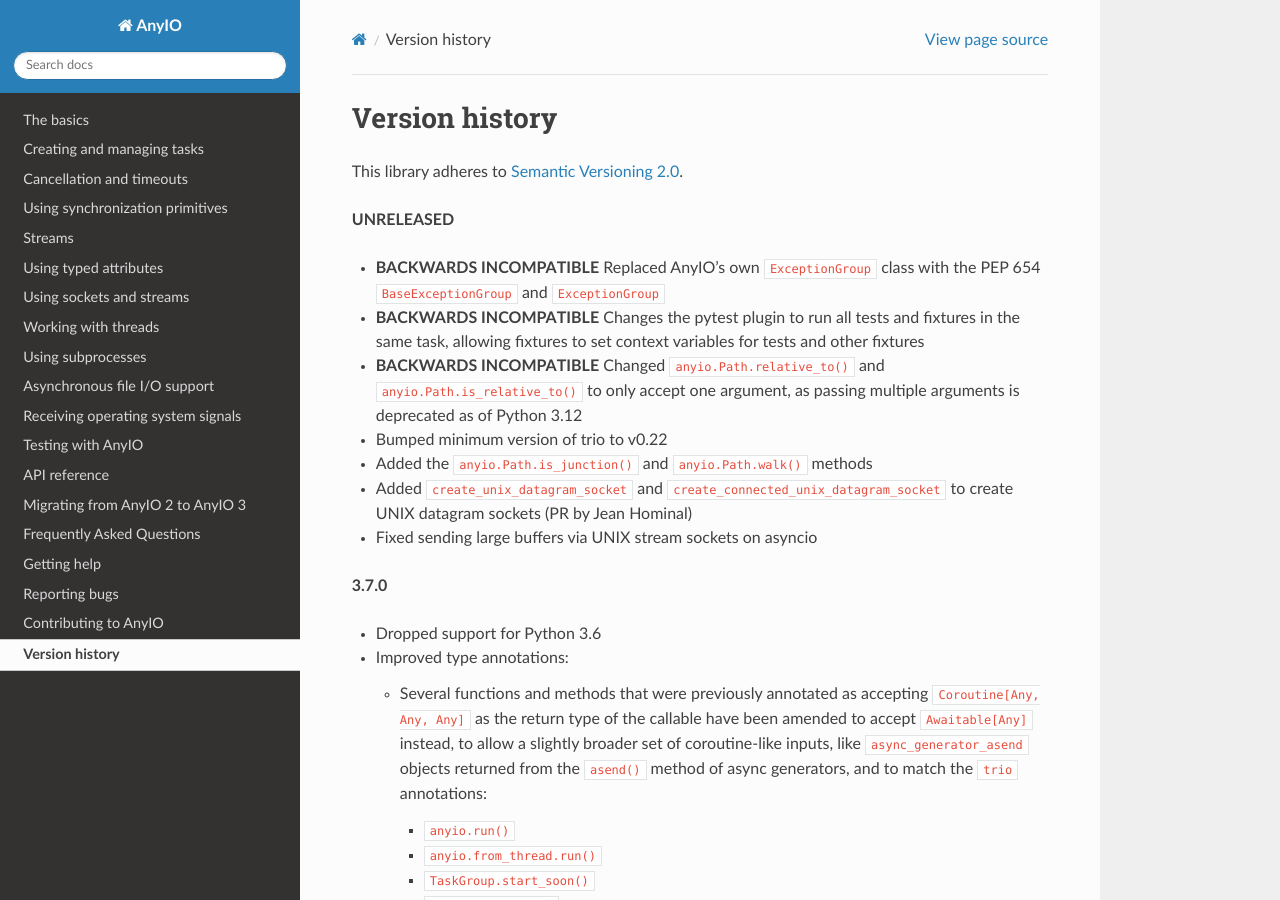
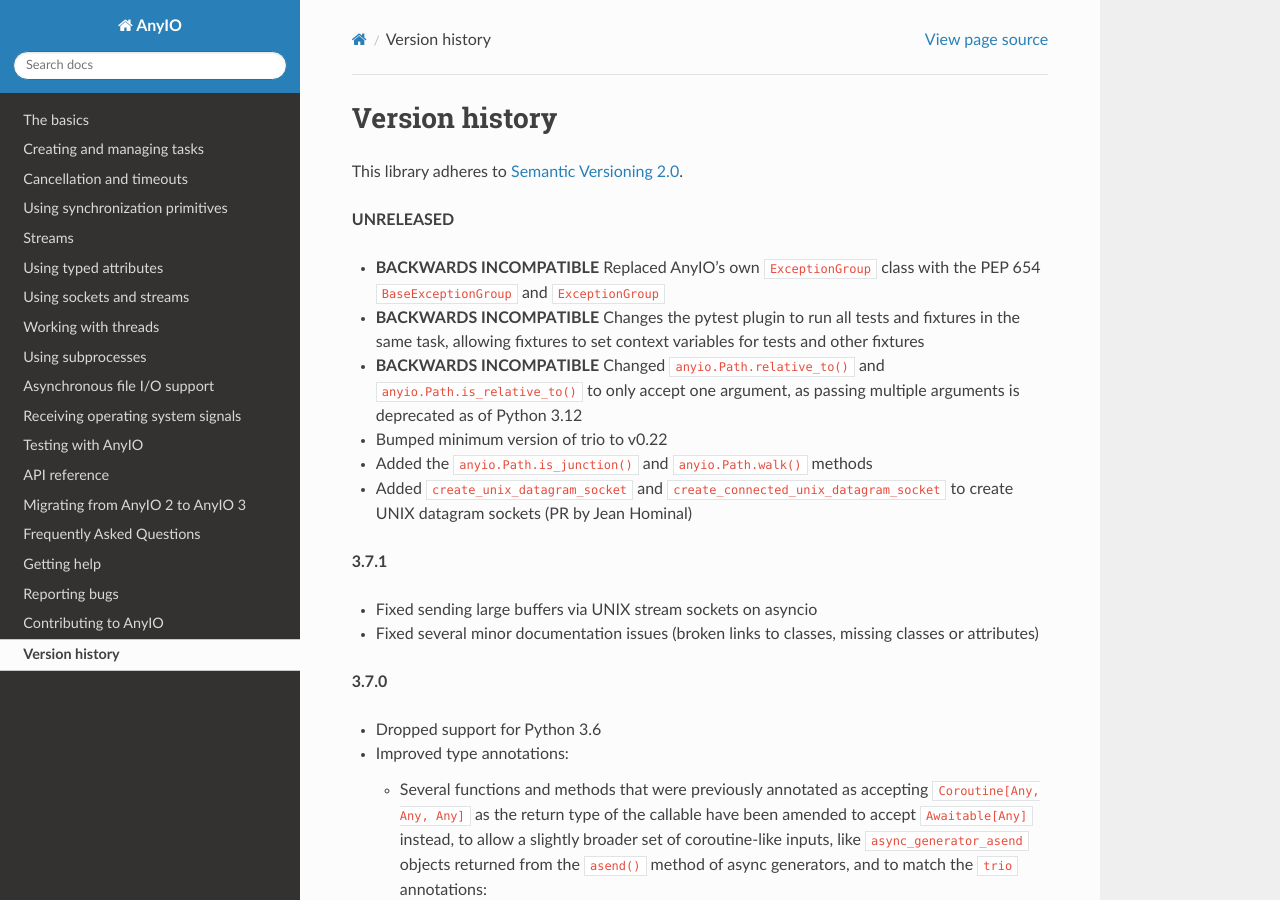
Before and after one commit to agronholm/anyio, a Sphinx documentation site: the page built from docs/versionhistory.rst, in a window 1280 px wide and 900 px high. Built offline with Sphinx 7.4.7 and the Read the Docs theme 2.0.0, drawn with Linux system fonts in a browser that asks for light colours; the version number could not be read and is left out.

Commit message:
Updated changelog from the 3.x branch

```diff
--- a/docs/versionhistory.rst
+++ b/docs/versionhistory.rst
@@ -16,7 +16,12 @@
 - Added the ``anyio.Path.is_junction()`` and ``anyio.Path.walk()`` methods
 - Added ``create_unix_datagram_socket`` and ``create_connected_unix_datagram_socket`` to
   create UNIX datagram sockets (PR by Jean Hominal)
+
+**3.7.1**
+
 - Fixed sending large buffers via UNIX stream sockets on asyncio
+- Fixed several minor documentation issues (broken links to classes, missing classes or
+  attributes)
 
 **3.7.0**
 
```
